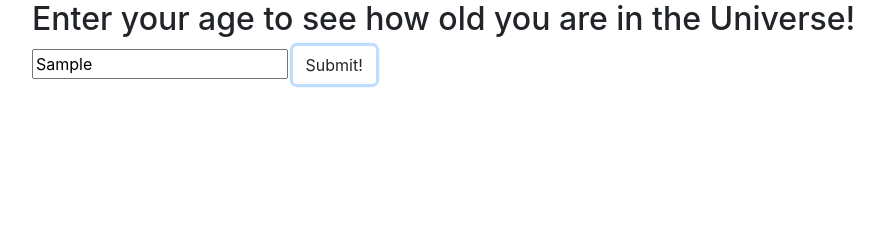
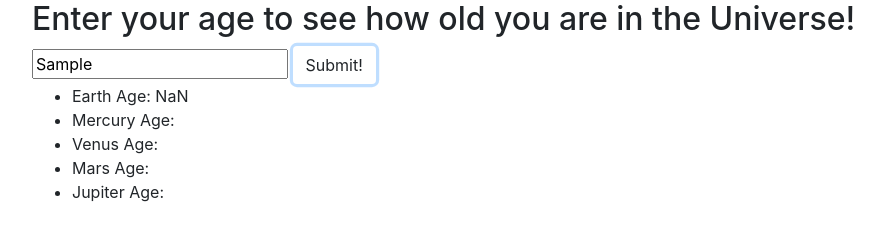
Before and after one commit to zakkreyshort/galactic-age-calculator, a website built with webpack: page src/index.html in a window 1280 px wide. Both pictures are taken after typing "Sample" into the empty fields and a click on the button "Submit!". Shown: the whole page, without its empty margins (53-937 px from the left). Built offline with nearby package versions, Linux system fonts and the light colour scheme.

Commit message:
work on UI and front end

```diff
--- a/src/age.js
+++ b/src/age.js
@@ -107,5 +107,4 @@ export class Human {
         }
     };
 
-
 }
--- a/src/index.html
+++ b/src/index.html
@@ -4,13 +4,23 @@
     <title>Galactic Age Calculator</title>
 </head>
 <body>
-    <div class="container">
+    <div id="enterAgeForm" class="container">
 			<h2>Enter your age to see how old you are in the Universe!</h2>
 			<form id="galacticAgeForm">
 					<input id="galacticAgeInput" type="text">
 					<button type="submit" class="btn">Submit!</button>
 			</form>
-    </div>
+		</div>
+		<div id="outputAgeResults" class="container">
+			<ul>
+				<li>Earth Age: <span id="earthAgeOutput"></span></li>
+				<li>Mercury Age: <span id="mercuryAgeOutput"></span></li>
+				<li>Venus Age: <span id="venusAgeOutput"></span></li>
+				<li>Mars Age: <span id="marsAgeOutput"></span></li>
+				<li>Jupiter Age: <span id="jupiterAgeOutput"></span></li>
+			</ul>
+		</div>
+
 
 </body>
 </html>
--- a/src/main.js
+++ b/src/main.js
@@ -5,10 +5,11 @@ import 'bootstrap';
 import 'bootstrap/dist/css/bootstrap.min.css';
 import './styles.css';
 
-
+// front end
 $(document).ready(function(){
-	$("form#galacticAgeForm").submit(function(event){
+	$("#galacticAgeForm").submit(function(event){
 		event.preventDefault();
-
+		let ogAge = parseInt($("input#galacticAgeInput").val());
+		$("#earthAgeOutput").text(ogAge);
 	});
 })
```
